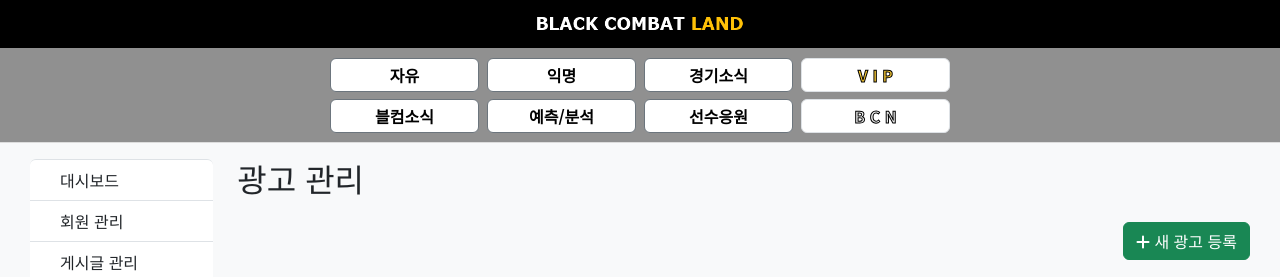
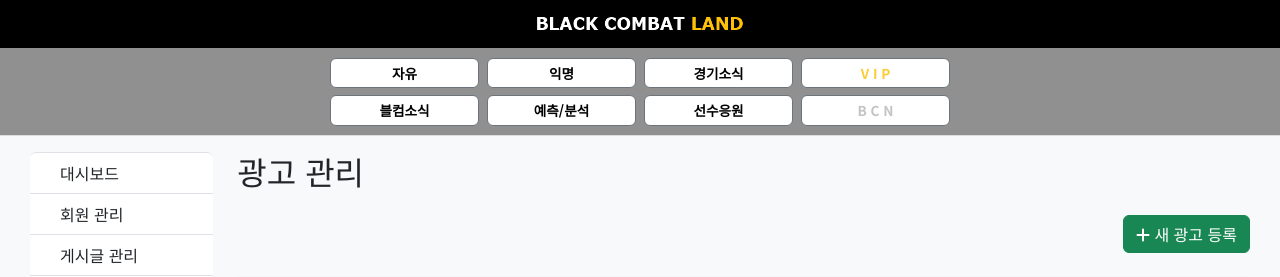
Before and after one commit to Eosunkyu/Black-Combat-Land, a Flask app: page /admin/ads in a window 1280 px wide. Shown: the top 277 px of the page. Run offline with Flask 2, Linux system fonts and the light colour scheme; a user stored in the database is signed in; data comes from the database, SQL or seed files in the repository; data that the repository does not hold is empty; some libraries are stand-ins or nearby versions.

Commit message:
2025년 6월 29일자 수정

```diff
--- a/templates/layout.html
+++ b/templates/layout.html
@@ -50,7 +50,7 @@
         .board-navigation-section .btn-warning {
             transition: all 0.3s ease;
             border-radius: 6px !important;
-            font-size: 1rem;
+            font-size: 0.85rem;
             padding: 0.25rem 0.5rem;
             margin: 0.1rem 0;
         }
@@ -159,7 +159,7 @@
                                 <a href="{{ url_for('board.board_main', board_route='game_news') }}" class="btn btn-sm btn-outline-secondary w-100 nav-btn" style="border-radius: 6px !important; background: #FFFFFF;">경기소식</a>
                             </div>
                             <div class="col-3 text-center px-1">
-                                <a href="{{ url_for('board.board_main', board_route='vip') }}" class="btn btn-sm w-100 nav-btn outline-text" style="border-radius: 6px !important; background: #FFFFFF; color: #FBCC34; border: 1px solid #dee2e6;">V I P</a>
+                                <a href="{{ url_for('board.board_main', board_route='vip') }}" class="btn btn-sm w-100 nav-btn" style="border-radius: 6px !important; background: #FFFFFF; color: #FBCC34; border: 1px solid #6c757d; font-weight: 900;">V I P</a>
                             </div>
                         </div>
                         <div class="row">
@@ -173,7 +173,7 @@
                                 <a href="{{ url_for('board.board_main', board_route='question') }}" class="btn btn-sm btn-outline-secondary w-100 nav-btn" style="border-radius: 6px !important; background: #FFFFFF;">선수응원</a>
                             </div>
                             <div class="col-3 text-center px-1">
-                                <a href="{{ url_for('board.board_main', board_route='support') }}" class="btn btn-sm w-100 nav-btn outline-text" style="border-radius: 6px !important; background: #FFFFFF; color: #EDEDED; border: 1px solid #dee2e6;">B C N</a>
+                                <a href="{{ url_for('board.board_main', board_route='support') }}" class="btn btn-sm w-100 nav-btn" style="border-radius: 6px !important; background: #FFFFFF; color: #C3C3C3; border: 1px solid #6c757d; font-weight: 900;">B C N</a>
                             </div>
                         </div>
                     </div>
```
